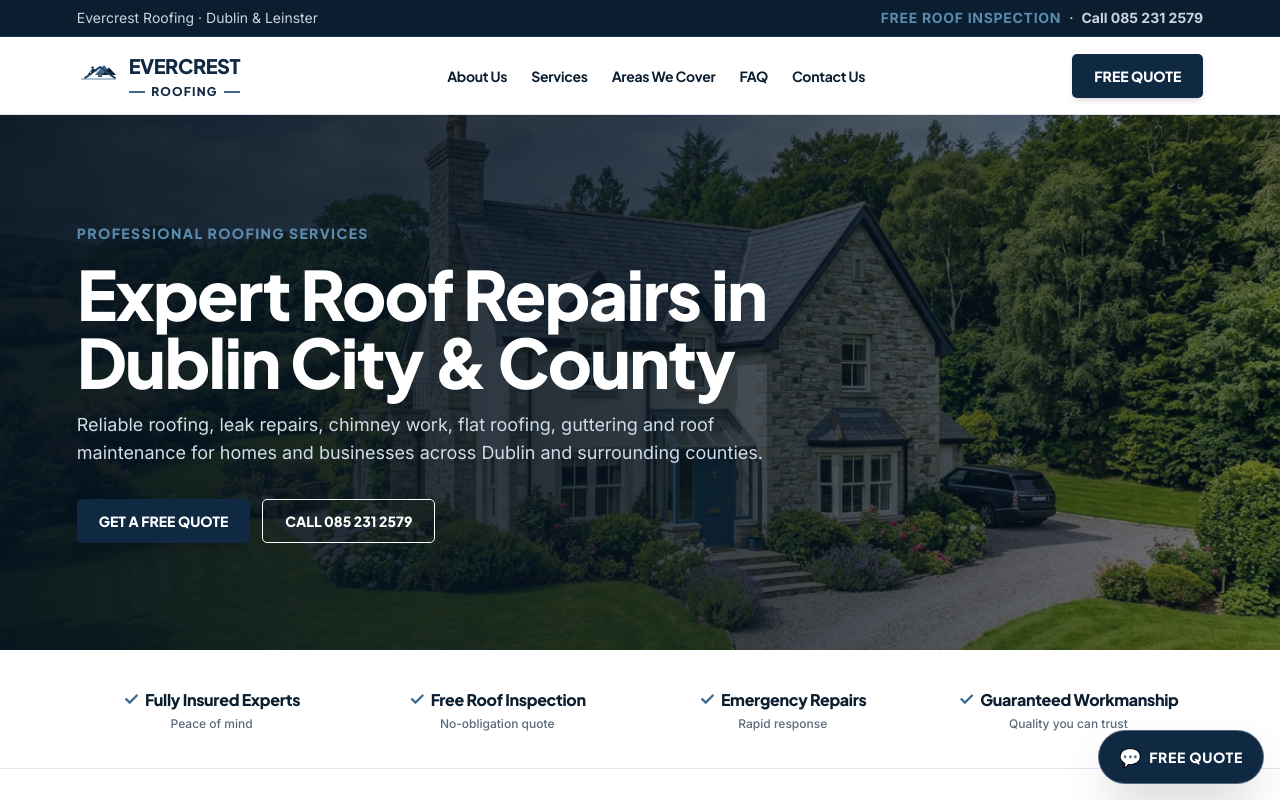
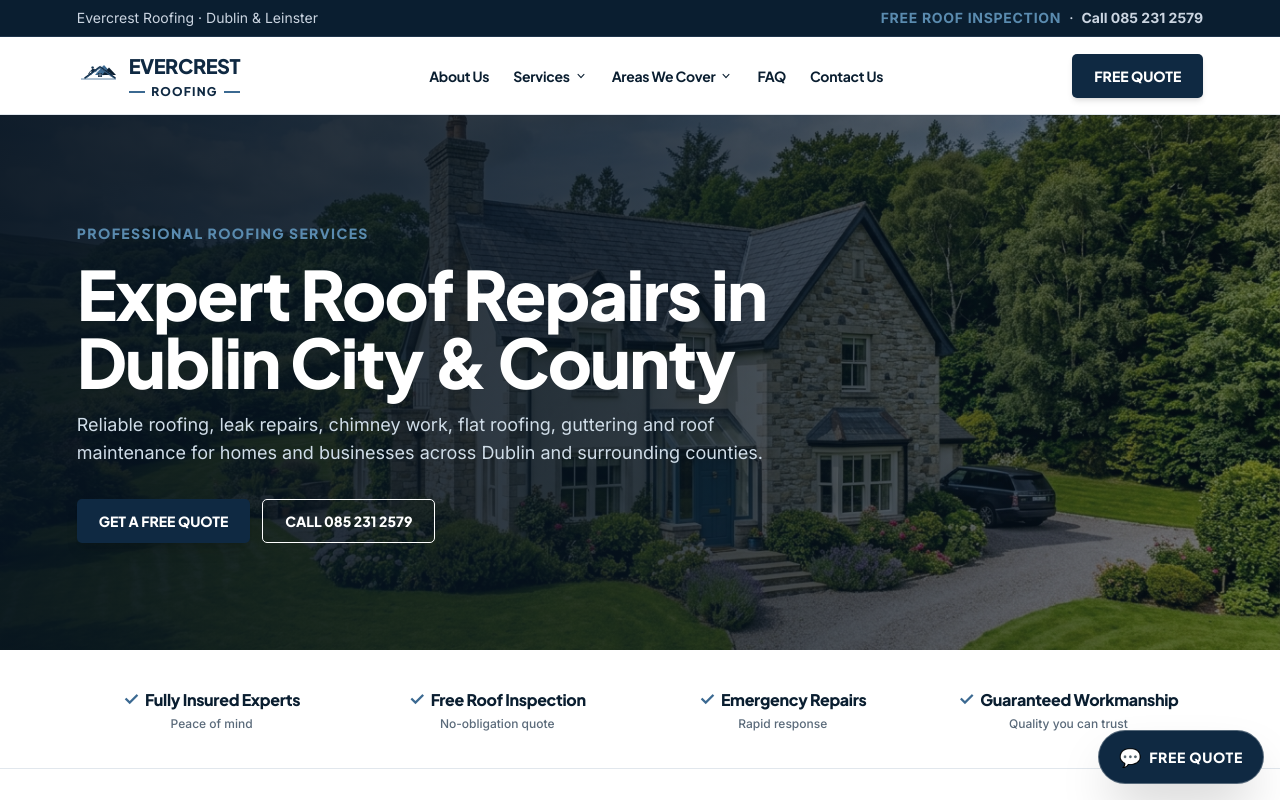
Before and after one commit to akhtarsahid7595-create/DomBathroomsLTD, a React (Vite) app: page / in a window 1280 px wide. Shown: the top 800 px of the page. Built offline with nearby package versions, Linux system fonts and the light colour scheme.

Commit message:
Improve navigation and add client work report

```diff
--- a/src/components/Header.jsx
+++ b/src/components/Header.jsx
@@ -3,23 +3,75 @@ import EvercrestLogo from './EvercrestLogo';
 
 export default function Header({ onOpenQuote }) {
   const [mobileMenuOpen, setMobileMenuOpen] = useState(false);
+  const [mobileServicesOpen, setMobileServicesOpen] = useState(false);
+  const [mobileAreasOpen, setMobileAreasOpen] = useState(false);
+  const homePrefix = window.location.pathname === '/' ? '' : '/';
+  const homeLink = (section) => `${homePrefix}#${section}`;
+
+  const services = [
+    { label: 'Roof Repairs & Replacement', href: '/roof-repairs-dublin/' },
+    { label: 'Flat Roofing', href: '/flat-roofing-dublin/' },
+    { label: 'Dry Verge & Ridge Systems', href: '#services' },
+    { label: 'Chimney & Valley Repairs', href: '/chimney-repairs-dublin/' },
+    { label: 'Roof Cleaning & Treatment', href: '#services' },
+    { label: 'Fascia, Soffit & Guttering', href: '/gutter-repairs-dublin/' },
+  ];
+
+  const areas = [
+    { label: 'South Dublin', href: '/areas/south-dublin/' },
+    { label: 'Dublin City & South-West', href: '/areas/dublin-city/' },
+    { label: 'North Dublin & Coast', href: '/areas/north-dublin/' },
+    { label: 'North-West & Fingal', href: '/areas/fingal/' },
+  ];
 
   return (
     <header className="sticky top-0 w-full bg-white border-b border-[#E1E7ED] z-50 h-[78px] flex items-center shadow-sm">
-      <div className="max-w-7xl mx-auto px-4 sm:px-[6%] w-full flex justify-between items-center">
+      <div className="relative max-w-7xl mx-auto px-4 sm:px-[6%] w-full flex justify-between items-center">
 
         {/* Brand Logo matching Navy Blue graphic */}
-        <a href="#" className="flex items-center group">
-          <EvercrestLogo variant="light" size="small" />
+        <a href={homePrefix || '#home'} className="absolute left-1/2 -translate-x-1/2 lg:static lg:translate-x-0 flex items-center group shrink-0" aria-label="Evercrest Roofing home">
+          <EvercrestLogo variant="light" size="small" className="scale-[1.06] sm:scale-110 lg:scale-100 origin-center" />
         </a>
 
         {/* Desktop Links */}
         <nav className="hidden lg:flex items-center gap-6 text-sm font-bold text-[#0A1E30] font-heading">
-          <a href="#about" className="hover:text-[#3B6991] transition-colors">About Us</a>
-          <a href="#services" className="hover:text-[#3B6991] transition-colors">Services</a>
-          <a href="#areas" className="hover:text-[#3B6991] transition-colors">Areas We Cover</a>
-          <a href="#faq" className="hover:text-[#3B6991] transition-colors">FAQ</a>
-          <a href="#contact" className="hover:text-[#3B6991] transition-colors">Contact Us</a>
+            <a href={homeLink('about')} className="hover:text-[#3B6991] transition-colors">About Us</a>
+          <div className="relative group">
+            <a href={homeLink('services')} className="inline-flex items-center gap-1 hover:text-[#3B6991] transition-colors" aria-haspopup="true">
+              Services
+              <svg className="w-3.5 h-3.5 transition-transform group-hover:rotate-180" viewBox="0 0 20 20" fill="currentColor" aria-hidden="true">
+                <path fillRule="evenodd" d="M5.23 7.21a.75.75 0 011.06.02L10 11.168l3.71-3.938a.75.75 0 111.08 1.04l-4.25 4.51a.75.75 0 01-1.08 0l-4.25-4.51a.75.75 0 01.02-1.06z" clipRule="evenodd" />
+              </svg>
+            </a>
+            <div className="invisible absolute left-1/2 top-full z-50 w-64 -translate-x-1/2 pt-4 opacity-0 transition-all duration-200 group-hover:visible group-hover:opacity-100 group-focus-within:visible group-focus-within:opacity-100">
+              <div className="rounded-lg border border-[#E1E7ED] bg-white p-2 shadow-xl">
+                {services.map((service) => (
+                  <a key={service.label} href={service.href} className="block rounded-md px-3 py-2.5 text-sm font-semibold text-[#0A1E30] transition-colors hover:bg-[#F0F5F8] hover:text-[#3B6991]">
+                    {service.label}
+                  </a>
+                ))}
+              </div>
+            </div>
+          </div>
+          <div className="relative group">
+            <a href={homeLink('areas')} className="inline-flex items-center gap-1 hover:text-[#3B6991] transition-colors" aria-haspopup="true">
+              Areas We Cover
+              <svg className="w-3.5 h-3.5 transition-transform group-hover:rotate-180" viewBox="0 0 20 20" fill="currentColor" aria-hidden="true">
+                <path fillRule="evenodd" d="M5.23 7.21a.75.75 0 011.06.02L10 11.168l3.71-3.938a.75.75 0 111.08 1.04l-4.25 4.51a.75.75 0 01-1.08 0l-4.25-4.51a.75.75 0 01.02-1.06z" clipRule="evenodd" />
+              </svg>
+            </a>
+            <div className="invisible absolute left-1/2 top-full z-50 w-64 -translate-x-1/2 pt-4 opacity-0 transition-all duration-200 group-hover:visible group-hover:opacity-100 group-focus-within:visible group-focus-within:opacity-100">
+              <div className="rounded-lg border border-[#E1E7ED] bg-white p-2 shadow-xl">
+                {areas.map((area) => (
+                  <a key={area.label} href={area.href} className="block rounded-md px-3 py-2.5 text-sm font-semibold text-[#0A1E30] transition-colors hover:bg-[#F0F5F8] hover:text-[#3B6991]">
+                    {area.label}
+                  </a>
+                ))}
+              </div>
+            </div>
+          </div>
+          <a href={homeLink('faq')} className="hover:text-[#3B6991] transition-colors">FAQ</a>
+          <a href={homeLink('contact')} className="hover:text-[#3B6991] transition-colors">Contact Us</a>
         </nav>
 
         {/* Free Quote CTA Button */}
@@ -53,11 +105,43 @@ export default function Header({ onOpenQuote }) {
       {mobileMenuOpen && (
         <div className="lg:hidden absolute top-[78px] left-0 w-full bg-white border-b border-[#E1E7ED] p-6 space-y-4 shadow-xl">
           <nav className="flex flex-col space-y-3 font-bold text-[#0A1E30] text-base font-heading">
-            <a href="#about" onClick={() => setMobileMenuOpen(false)} className="py-2 border-b border-slate-100">About Us</a>
-            <a href="#services" onClick={() => setMobileMenuOpen(false)} className="py-2 border-b border-slate-100">Services</a>
-            <a href="#areas" onClick={() => setMobileMenuOpen(false)} className="py-2 border-b border-slate-100">Areas We Cover</a>
-            <a href="#faq" onClick={() => setMobileMenuOpen(false)} className="py-2 border-b border-slate-100">FAQ</a>
-            <a href="#contact" onClick={() => setMobileMenuOpen(false)} className="py-2 border-b border-slate-100">Contact Us</a>
+            <a href={homeLink('about')} onClick={() => setMobileMenuOpen(false)} className="py-2 border-b border-slate-100">About Us</a>
+            <div className="border-b border-slate-100">
+              <button type="button" onClick={() => setMobileServicesOpen(!mobileServicesOpen)} className="flex w-full items-center justify-between py-2 text-left">
+                <span>Services</span>
+                <svg className={`h-4 w-4 transition-transform ${mobileServicesOpen ? 'rotate-180' : ''}`} viewBox="0 0 20 20" fill="currentColor" aria-hidden="true">
+                  <path fillRule="evenodd" d="M5.23 7.21a.75.75 0 011.06.02L10 11.168l3.71-3.938a.75.75 0 111.08 1.04l-4.25 4.51a.75.75 0 01-1.08 0l-4.25-4.51a.75.75 0 01.02-1.06z" clipRule="evenodd" />
+                </svg>
+              </button>
+              {mobileServicesOpen && (
+                <div className="mb-2 ml-3 border-l-2 border-[#DCE6ED] pl-3">
+                  {services.map((service) => (
+                    <a key={service.label} href={service.href} onClick={() => setMobileMenuOpen(false)} className="block py-2 text-sm font-semibold text-[#3B6991]">
+                      {service.label}
+                    </a>
+                  ))}
+                </div>
+              )}
+            </div>
+            <div className="border-b border-slate-100">
+              <button type="button" onClick={() => setMobileAreasOpen(!mobileAreasOpen)} className="flex w-full items-center justify-between py-2 text-left">
+                <span>Areas We Cover</span>
+                <svg className={`h-4 w-4 transition-transform ${mobileAreasOpen ? 'rotate-180' : ''}`} viewBox="0 0 20 20" fill="currentColor" aria-hidden="true">
+                  <path fillRule="evenodd" d="M5.23 7.21a.75.75 0 011.06.02L10 11.168l3.71-3.938a.75.75 0 111.08 1.04l-4.25-4.51a.75.75 0 111.08 1.04l-4.25 4.51a.75.75 0 01-1.08 0l-4.25-4.51a.75.75 0 01.02-1.06z" clipRule="evenodd" />
+                </svg>
+              </button>
+              {mobileAreasOpen && (
+                <div className="mb-2 ml-3 border-l-2 border-[#DCE6ED] pl-3">
+                  {areas.map((area) => (
+                    <a key={area.label} href={area.href} onClick={() => setMobileMenuOpen(false)} className="block py-2 text-sm font-semibold text-[#3B6991]">
+                      {area.label}
+                    </a>
+                  ))}
+                </div>
+              )}
+            </div>
+            <a href={homeLink('faq')} onClick={() => setMobileMenuOpen(false)} className="py-2 border-b border-slate-100">FAQ</a>
+            <a href={homeLink('contact')} onClick={() => setMobileMenuOpen(false)} className="py-2 border-b border-slate-100">Contact Us</a>
           </nav>
 
           <div className="pt-2 flex flex-col gap-3">
```
Also changed, not shown: 1 other file (tests, documents, lock files or other folders).
